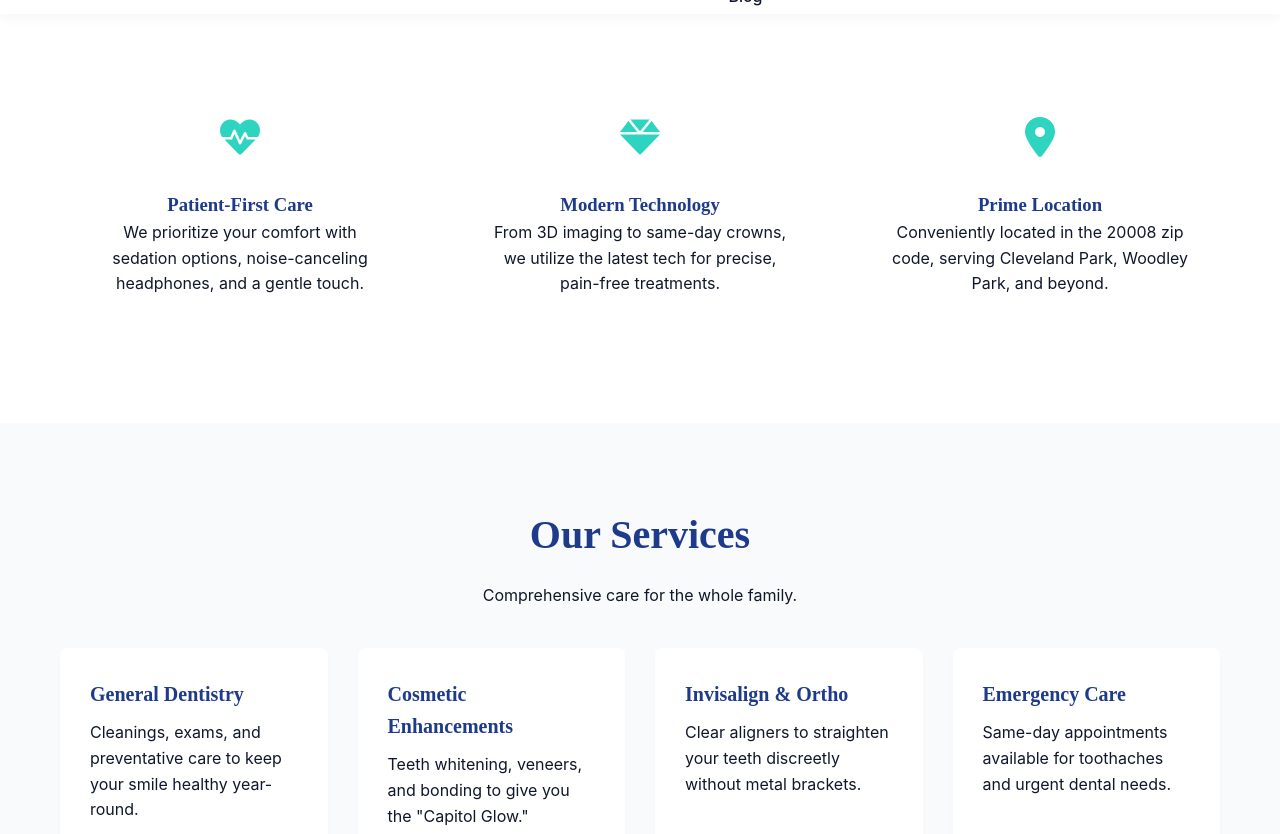
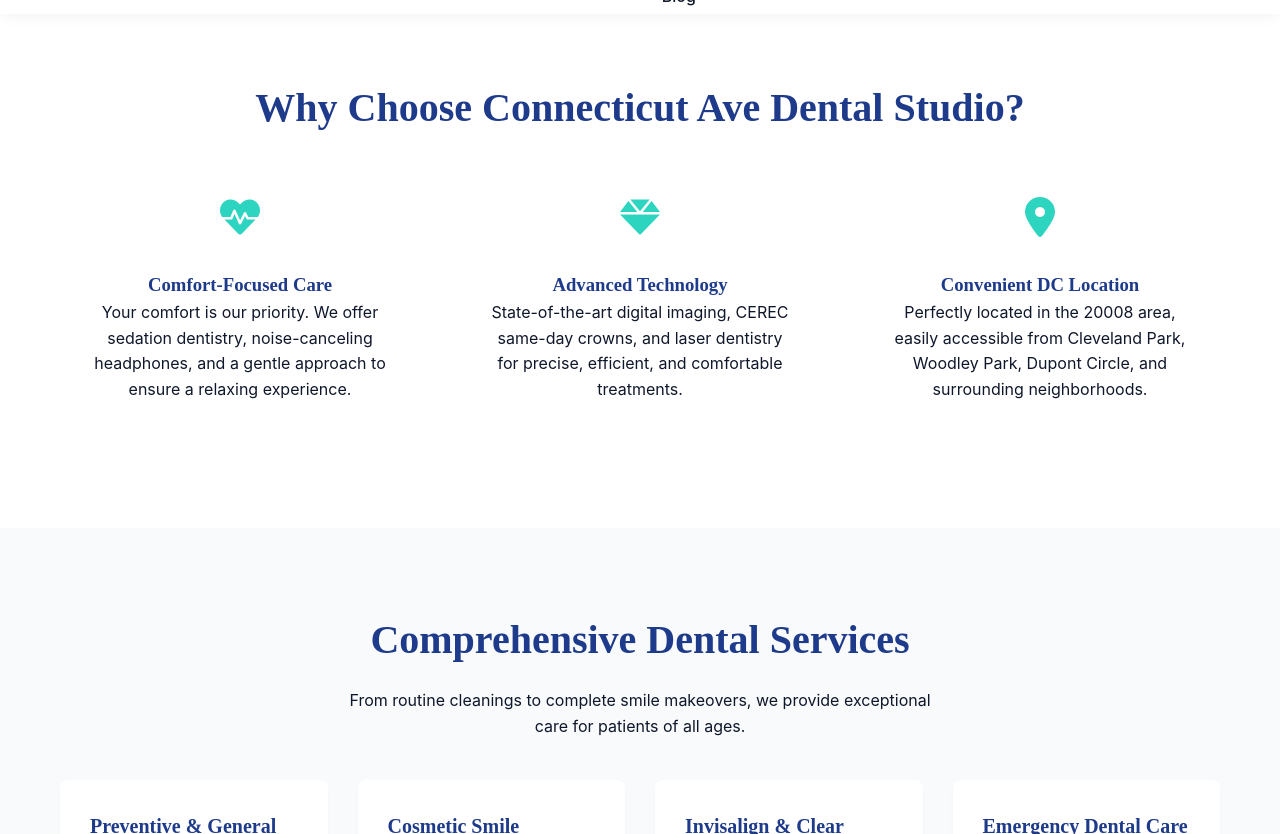
Before and after one commit to asquitt/asquitt.github.io, a Jekyll site: the page index.html, which Jekyll copies as it is, in a window 1280 px wide and 900 px high, scrolled down 748 px, cut to the strip 66-900 px from the top of the window. Built offline with Jekyll 4.4.1, drawn with Linux system fonts in a browser that asks for light colours; some of the changed text lies outside the part shown.

Commit message:
Refresh and update content: index.html

```diff
--- a/index.html
+++ b/index.html
@@ -143,7 +145,7 @@
 <li><a href="#about">About</a></li>
 <li><a href="#services">Services</a></li>
 <li><a href="#location">Location</a></li>
-<li><a class="btn" href="#contact" style="padding: 8px 20px; margin-left: 10px;">Book Visit</a></li>
+<li><a class="btn" href="#contact" style="padding: 8px 20px; margin-left: 10px;">Book Appointment</a></li>
 <li><a href="contact.html">Contact</a></li></ul>
 <div class="mobile-toggle"><i class="fas fa-bars"></i></div>
 <a href="/blog">Blog</a>
@@ -152,60 +154,69 @@
 </header>
 <section class="hero">
 <div class="container hero-content">
-<h1>Refined Dentistry in the<br>Heart of DC</h1>
-<p>Experience world-class dental care on Connecticut Avenue. We combine modern technology with neighborhood warmth.</p>
-<a class="btn" href="#contact">Schedule Appointment</a>
-<a class="btn btn-outline" href="#services" style="margin-left: 10px;">Our Services</a>
+<h1>Premier Dental Care in the<br>Heart of Washington DC</h1>
+<p>Experience exceptional dental care on Connecticut Avenue. We combine cutting-edge technology with personalized, compassionate care for every patient.</p>
+<a class="btn" href="#contact">Schedule Your Visit Today</a>
+<a class="btn btn-outline" href="#services" style="margin-left: 10px;">Explore Our Services</a>
 </div>
 </section>
 <section class="features" id="about">
 <div class="container">
+<h2>Why Choose Connecticut Ave Dental Studio?</h2>
 <div class="features-grid">
 <div class="feature-card">
 <div class="icon-box"><i class="fas fa-heart-pulse"></i></div>
-<h3>Patient-First Care</h3>
-<p>We prioritize your comfort with sedation options, noise-canceling headphones, and a gentle touch.</p>
+<h3>Comfort-Focused Care</h3>
+<p>Your comfort is our priority. We offer sedation dentistry, noise-canceling headphones, and a gentle approach to ensure a relaxing experience.</p>
 </div>
 <div class="feature-card">
 <div class="icon-box"><i class="fas fa-gem"></i></div>
-<h3>Modern Technology</h3>
-<p>From 3D imaging to same-day crowns, we utilize the latest tech for precise, pain-free treatments.</p>
+<h3>Advanced Technology</h3>
+<p>State-of-the-art digital imaging, CEREC same-day crowns, and laser dentistry for precise, efficient, and comfortable treatments.</p>
 </div>
 <div class="feature-card">
 <div class="icon-box"><i class="fas fa-map-marker-alt"></i></div>
-<h3>Prime Location</h3>
-<p>Conveniently located in the 20008 zip code, serving Cleveland Park, Woodley Park, and beyond.</p>
+<h3>Convenient DC Location</h3>
+<p>Perfectly located in the 20008 area, easily accessible from Cleveland Park, Woodley Park, Dupont Circle, and surrounding neighborhoods.</p>
 </div>
 </div>
 </div>
 </section>
 <section class="services" id="services">
 <div class="container">
-<h2>Our Services</h2>
-<p style="text-align: center; max-width: 600px; margin: 0 auto;">Comprehensive care for the whole family.</p>
+<h2>Comprehensive Dental Services</h2>
+<p style="text-align: center; max-width: 600px; margin: 0 auto;">From routine cleanings to complete smile makeovers, we provide exceptional care for patients of all ages.</p>
 <div class="service-grid">
 <div class="service-card">
-<h3>General Dentistry</h3>
-<p>Cleanings, exams, and preventative care to keep your smile healthy year-round.</p>
+<h3>Preventive & General Dentistry</h3>
+<p>Regular cleanings, comprehensive exams, digital X-rays, and fluoride treatments to maintain optimal oral health.</p>
 </div>
 <div class="service-card">
-<h3>Cosmetic Enhancements</h3>
-<p>Teeth whitening, veneers, and bonding to give you the "Capitol Glow."</p>
+<h3>Cosmetic Smile Enhancements</h3>
+<p>Professional teeth whitening, porcelain veneers, and cosmetic bonding to achieve your perfect "Capitol smile."</p>
 </div>
 <div class="service-card">
-<h3>Invisalign &amp; Ortho</h3>
-<p>Clear aligners to straighten your teeth discreetly without metal brackets.</p>
+<h3>Invisalign & Clear Aligners</h3>
+<p>Discreet orthodontic treatment with clear aligners to straighten your teeth without traditional metal braces.</p>
 </div>
 <div class="service-card">
-<h3>Emergency Care</h3>
-<p>Same-day appointments available for toothaches and urgent dental needs.</p>
+<h3>Emergency Dental Care</h3>
+<p>Same-day emergency appointments available for dental pain, broken teeth, and other urgent oral health concerns.</p>
+</div>
+<div class="service-card">
+<h3>Restorative Dentistry</h3>
+<p>Crowns, bridges, fillings, and implant restoration to repair and replace damaged or missing teeth.</p>
+</div>
+<div class="service-card">
+<h3>Periodontal Care</h3>
+<p>Comprehensive gum disease treatment and maintenance to preserve your oral health and prevent tooth loss.</p>
 </div>
 </div>
 </div>
 </section>
 <section class="location" id="location">
 <div class="container">
-<h2>Visit Us</h2>
+<h2>Visit Our Modern DC Practice</h2>
 <div class="location-wrapper">
 <div class="contact-info">
 <h3>Connecticut Ave Dental Studio</h3>
@@ -234,7 +245,14 @@
                             (202) 555-0123
                         </div>
 </div>
-<a class="btn" href="#" style="margin-top: 20px;">Get Directions</a>
+<div class="info-item">
+<i class="fas fa-envelope"></i>
+<div>
+<strong>Email:</strong><br>
+                            info@connavedental.com
+                        </div>
+</div>
+<a class="btn" href="#" style="margin-top: 20px;">Get Directions & Parking Info</a>
 </div>
 <div class="map-frame">
 <iframe frameborder="0" height="100%" marginheight="0" marginwidth="0" scrolling="no" src="https://maps.google.com/maps?q=Connecticut%20Ave%20NW%2C%20Washington%2C%20DC%2020008&amp;t=&amp;z=15&amp;ie=UTF8&amp;iwloc=&amp;output=embed" width="100%">
@@ -246,18 +264,19 @@
 <footer id="contact">
 <div class="container">
 <div class="footer-content">
-<h3>ConnAve Dental</h3>
-<p>Bringing smiles to Washington DC since 2025.</p>
+<h3>ConnAve Dental Studio</h3>
+<p>Proudly serving Washington DC families with exceptional dental care since 2020.</p>
+<p style="margin-top: 15px; font-size: 0.95rem;">Now accepting new patients • Most insurance plans welcome • Flexible financing available</p>
 <div style="font-size: 1.5rem; margin-top: 20px;">
-<i class="fab fa-instagram" style="margin: 0 10px;"></i>
-<i class="fab fa-facebook" style="margin: 0 10px;"></i>
-<i class="fab fa-twitter" style="margin: 0 10px;"></i>
+<i class="fab fa-instagram" style="margin: 0 10px; cursor: pointer;"></i>
+<i class="fab fa-facebook" style="margin: 0 10px; cursor: pointer;"></i>
+<i class="fab fa-twitter" style="margin: 0 10px; cursor: pointer;"></i>
 </div>
 </div>
 <div class="copyright">
-                &copy; 2026 Connecticut Ave Dental Studio. All Rights Reserved.
+                &copy; 2025 Connecticut Ave Dental Studio. All Rights Reserved. | <a href="contact.html" style="color: var(--accent); text-decoration: none;">Contact Us</a> | <a href="#" style="color: var(--accent); text-decoration: none;">Privacy Policy</a>
             </div>
 </div>
- | <a href="contact.html">Contact</a></footer>
+</footer>
 </body>
 </html>
```
Also changed, not shown: other parts of index.html (+7 -5 lines).
